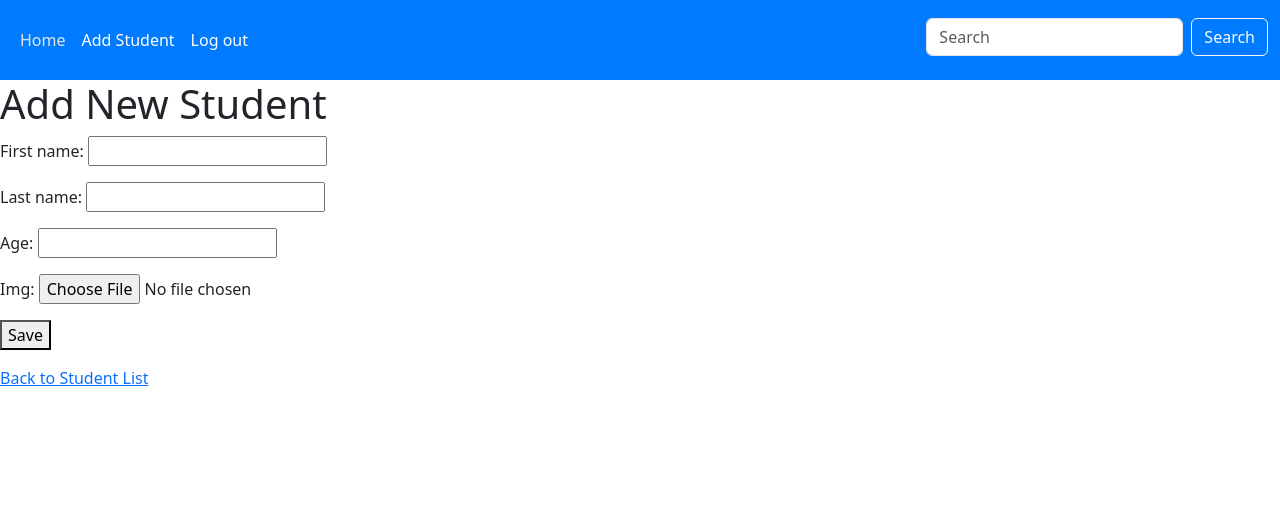
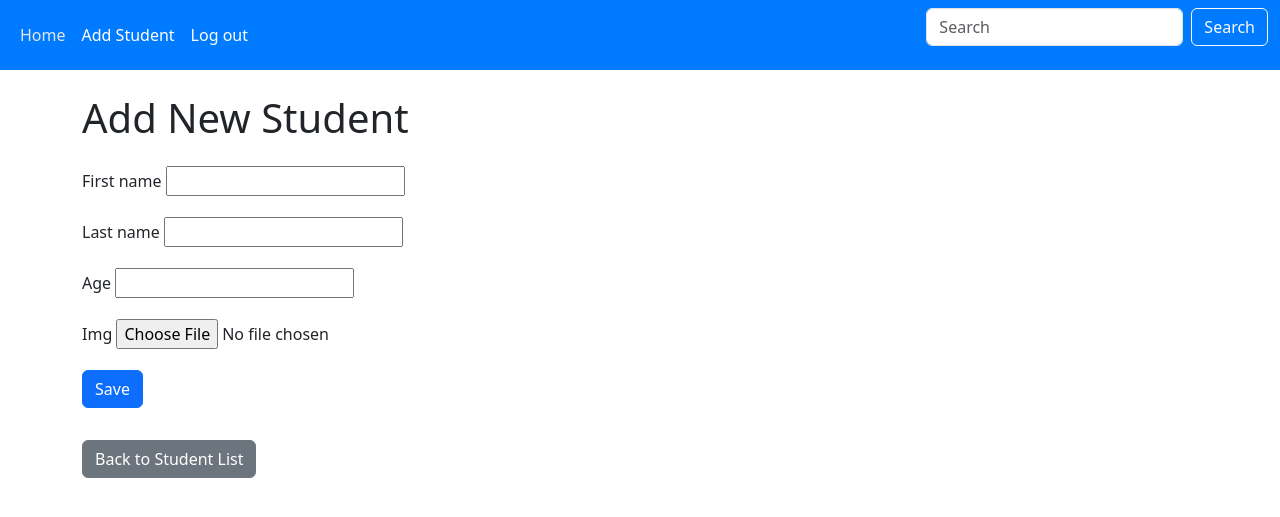
Before and after one commit to Islam412/DJANGo-Task2, a Django app: page /add/ in a window 1280 px wide. Shown: the top 517 px of the page. Run offline with Django 5.2, Linux system fonts and the light colour scheme; some libraries are stand-ins or nearby versions.

Commit message:
create style for add new student padge

```diff
--- a/students/templates/students/add_student.html
+++ b/students/templates/students/add_student.html
@@ -1,38 +1,27 @@
 {% extends 'base.html' %}
 {% load static %}
 {% block body %}
-<head>
-    <style>
-        body {
-            padding-top: 0px; /* To account for the fixed navbar */
-        }
+<div class="container mt-4">
+    <h1 class="mb-4">Add New Student</h1>
 
-        .container {
-            max-width: 800px;
-            margin-top: 20px;
-        }
-        .form-control, .btn {
-            margin-top: 10px;
-        }
-        .btn-primary {
-            background-color: #007bff;
-            border-color: #007bff;
-        }
-        .btn-primary:hover {
-            background-color: #0056b3;
-            border-color: #004085;
-        }
-        .back-link {
-            margin-top: 20px;
-            display: block;
-        }
-    </style>
-</head>
-<h1>Add New Student</h1>
-<form method="post" enctype="multipart/form-data">
-    {% csrf_token %}
-    {{ form.as_p }}
-    <button type="submit">Save</button>
-</form>
-<a href="{% url 'students:student' %}">Back to Student List</a>
+    <form method="post" enctype="multipart/form-data">
+        {% csrf_token %}
+
+        <div class="mb-3">
+            {{ form.non_field_errors }}
+        </div>
+
+        {% for field in form %}
+            <div class="mb-3">
+                <label for="{{ field.id_for_label }}" class="form-label">{{ field.label }}</label>
+                {{ field }}
+                {{ field.errors }}
+            </div>
+        {% endfor %}
+
+        <button type="submit" class="btn btn-primary">Save</button>
+    </form>
+
+    <a href="{% url 'students:student' %}" class="btn btn-secondary mt-3">Back to Student List</a>
+</div>
 {% endblock body %}
```
Also changed, not shown: db.sqlite3, media/student/Screenshot_from_2024-09-05_18-54-29.png (added).
